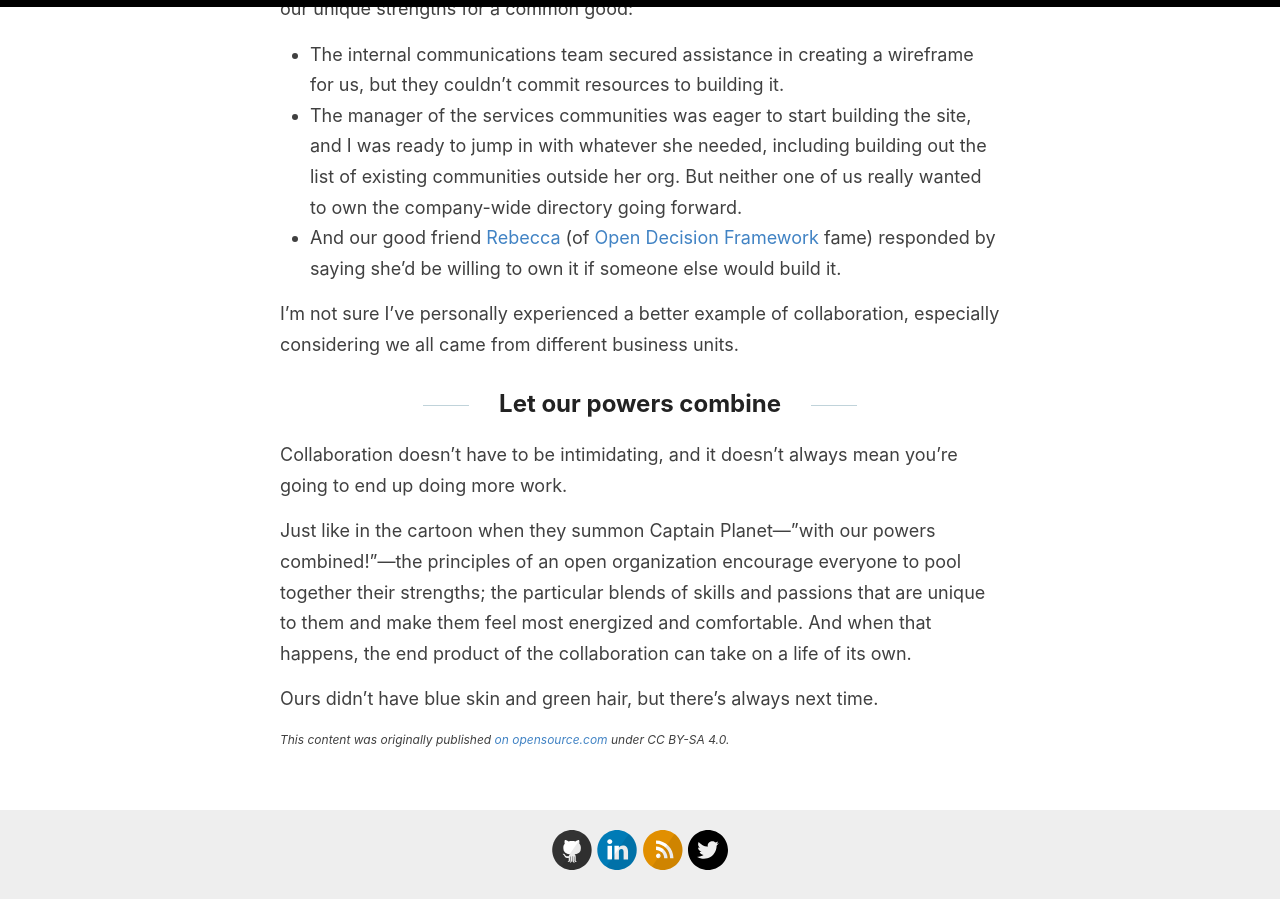
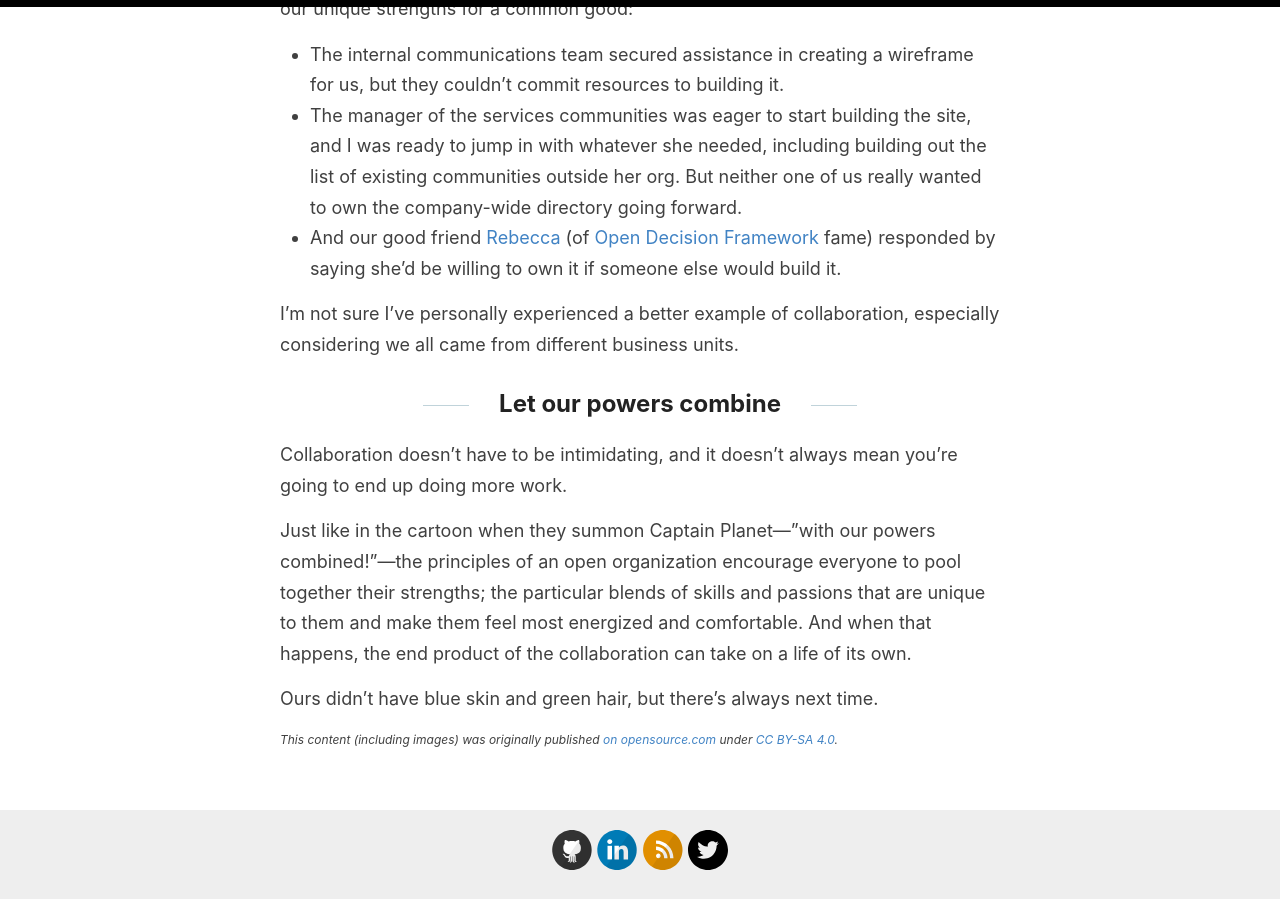
Before and after one commit to amatlack/amatlack.github.io, a Jekyll site: the page built from _posts/2016-08-02-captain-collaboration.md, in a window 1280 px wide and 900 px high, scrolled down 3276 px. Built offline with Jekyll 4.4.1, drawn with Linux system fonts in a browser that asks for light colours.

Commit message:
updating license footer

```diff
--- a/_posts/2016-08-02-captain-collaboration.md
+++ b/_posts/2016-08-02-captain-collaboration.md
@@ -69,5 +69,5 @@ Just like in the cartoon when they summon Captain Planet—"with our powers comb
 Ours didn't have blue skin and green hair, but there's always next time.
 
 <div class="license_footer">
-  <p>This content was originally published <a href="https://opensource.com/open-organization/16/8/captain-collaboration">on opensource.com</a> under CC BY-SA 4.0.</p>
+  <p>This content (including images) was originally published <a href="https://opensource.com/open-organization/16/8/captain-collaboration">on opensource.com</a> under <a href="https://creativecommons.org/licenses/by-sa/4.0/">CC BY-SA 4.0</a>.</p>
 </div>
```
